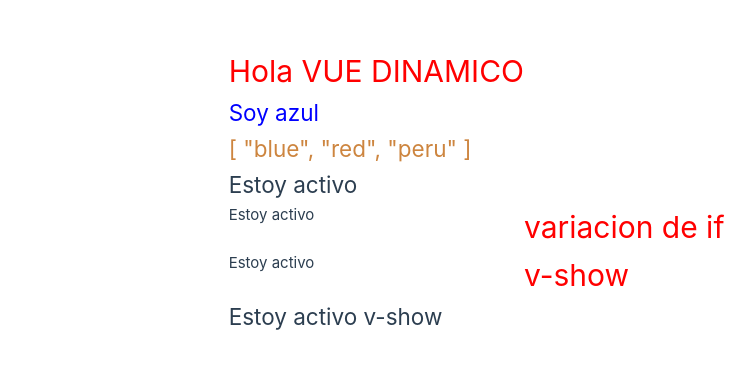
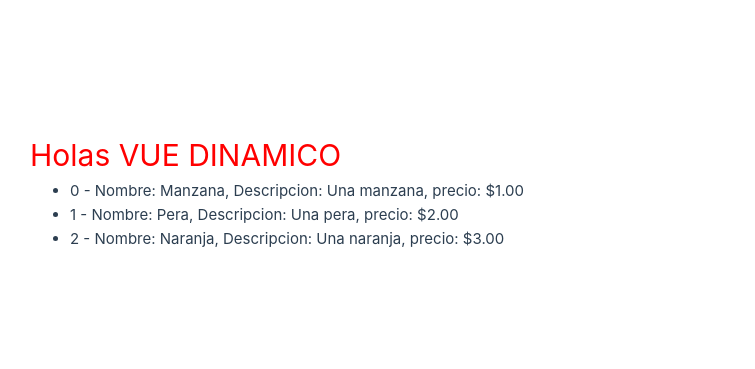
Before and after one commit to usar77e/vuejsUsuario, a Vue app in the folder api-cic-usuario/: page / in a window 1280 px wide. Shown: the part 209-578 px from the top of the page, without its empty margins (116-871 px from the left). Built offline with nearby package versions, Linux system fonts and the light colour scheme.

Commit message:
v-for array clase 23
clase 23 v-for

```diff
--- a/api-cic-usuario/src/App.vue
+++ b/api-cic-usuario/src/App.vue
@@ -1,29 +1,36 @@
 <script setup>
   const name = 'Vue dinamico';
-  const styleColor = "color: blue";
-  const arrayColores = ["blue", "red", "peru"];
-  const activo = true;
+  const arrayFrutas = [
+        {
+            name: "Manzana",
+            price: "$1.00",
+            description: "Una manzana",
+            id: 1,
+        },
+        {
+            name: "Pera",
+            price: "$2.00",
+            description: "Una pera",
+            id: 2,
+        },
+        {
+            name: "Naranja",
+            price: "$3.00",
+            description: "Una naranja",
+            id: 3,
+        },
+    ];
 </script>
 
 <template>
-  <h1>Hola {{ name.toUpperCase() }} </h1>
+  <h1>Holas {{ name.toUpperCase() }} </h1>
   <br/>
-  <h2 :style="styleColor">Soy azul</h2>
-  <br/>
-  <h2 :style="`color: ${arrayColores[2]}`" > {{ arrayColores }}</h2>
-  <br/>
-  <h2>
-    {{ activo ? "Estoy activo" : "Estoy inactivo" }}
-  </h2>
-  <br/>
-  <p v-if="activo">Estoy activo</p>
-  <p v-else="activo">Estoy inactivo</p>
-  <h1>variacion de if</h1>
-  <p v-if="activo === true">Estoy activo</p>
-  <p v-else-if="activo === false">Estoy inactivo</p>
-  <p v-else>Estoy indeciso</p>
-  <h1>v-show</h1>
-  <h2 v-show="activo">Estoy activo v-show</h2>
+  <ul>
+    <li v-for="(fruta, index) in arrayFrutas"
+    :key="fruta.id" >
+      {{ index }} - Nombre: {{ fruta.name }}, Descripcion: {{fruta.description}}, precio: {{fruta.price}}
+    </li>
+  </ul>
 </template>
 
 <style>
```
